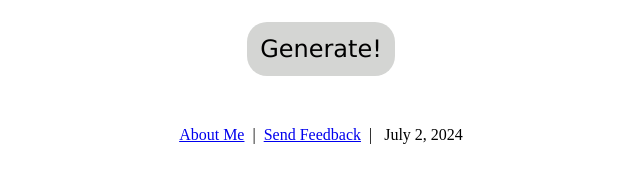
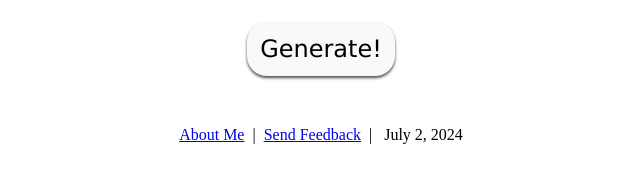
Before and after one commit to aKoolKev/outfitColorComboGenerator, a plain HTML site: page index.html in a window 1280 px wide. Shown: the part 566-748 px from the top of the page, without its empty margins (319-959 px from the left). Drawn offline with Linux system fonts and the light colour scheme.

Commit message:
Changed 'generate' button style.

```diff
--- a/feedback.css
+++ b/feedback.css
@@ -37,7 +37,6 @@ textarea{
 .buttons{
     margin-top: 10px;
     border:none;
-    border-radius: 10px;
     background-color: rgb(227, 227, 227);
     font-size: 1em;
     font-family: Georgia, 'Times New Roman', Times, serif;
--- a/index.css
+++ b/index.css
@@ -62,21 +62,16 @@ h1{
     border: none;
     border-radius: 20px;
     cursor: pointer;
-    background-color: rgb(212, 213, 211);
+    background-color: #f9f9f9;
     color: black;
+    box-shadow: 0 2px 3px rgba(0, 0, 0, 0.7);
 }
 
 /* generate button hover effect */
 #generate-button:hover{
     background-color: rgb(122, 122, 122)  ;
 }
-/* footer {
-    display: flex;
-    justify-content: center;
-    background-color: #333;
-    color: #fff;
-    padding: 20px;
-} */
+
 footer{
     display: flex;
     justify-content: center;
```
Also changed, not shown: 1 other file.
